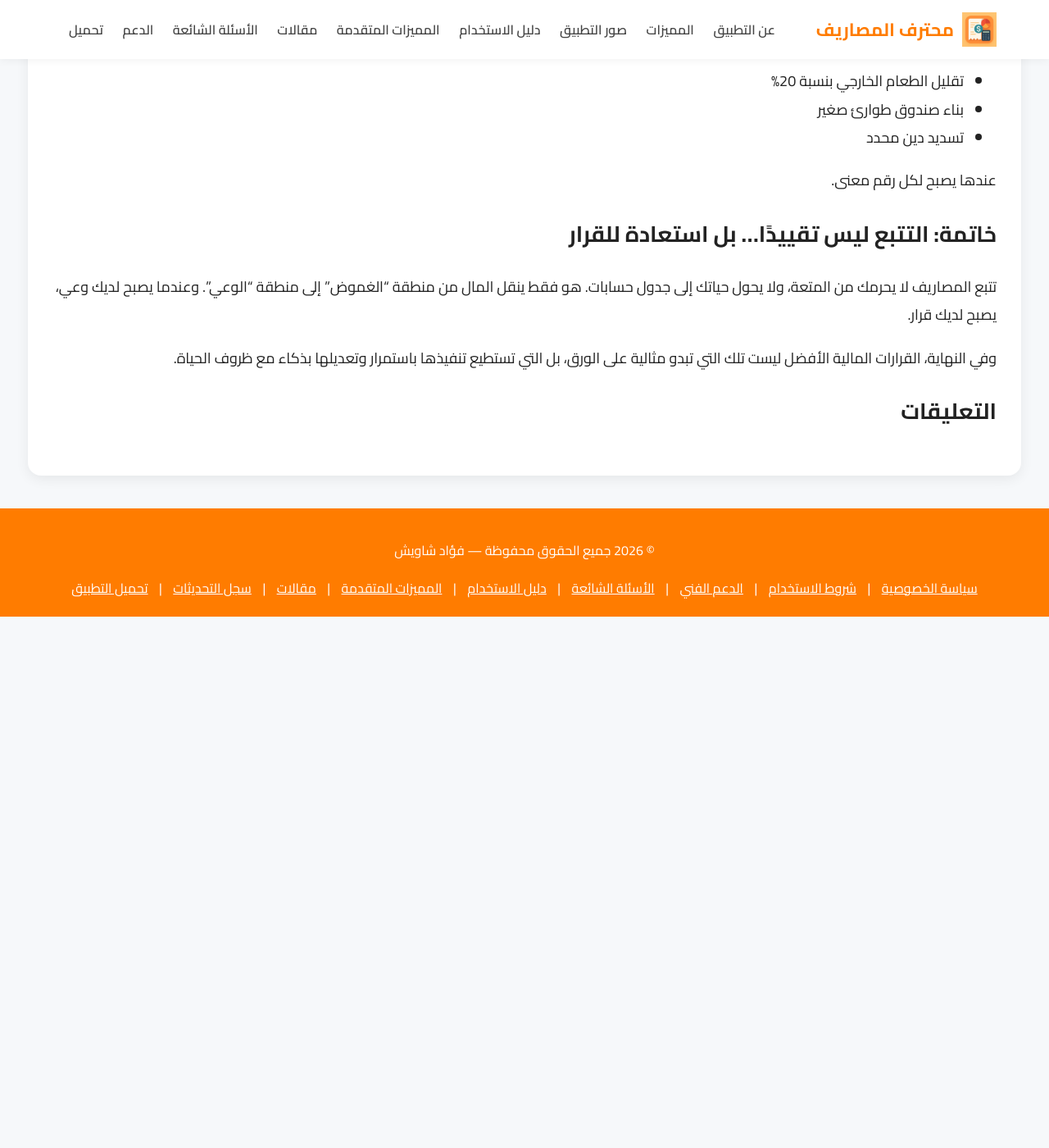
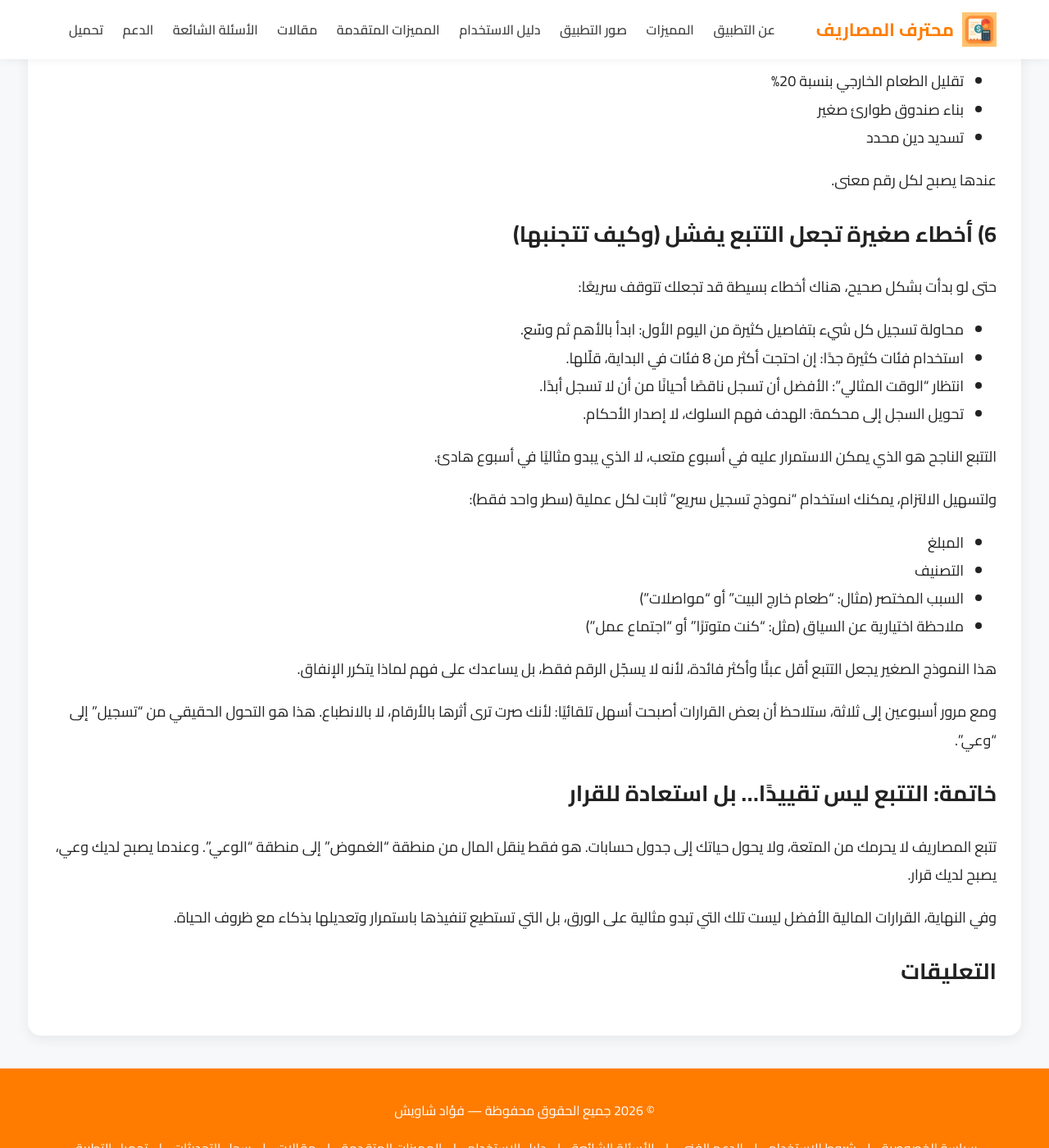
Before and after one commit to fouadshawish-png/fouadshawish-png.github.io, a Jekyll site: the page built from _posts/2026-02-05-benefits-of-tracking-expenses.md, in a window 1280 px wide and 1400 px high, scrolled down 3335 px. Shown: the whole window at 82% size. Built offline with Jekyll 4.4.1, drawn with Linux system fonts in a browser that asks for light colours; comment, search, counter and statistics services are not loaded; before the commit the page ends 4087 px from its top, so only the background shows below that; some of the changed text lies outside the part shown.

```diff
--- a/_posts/2026-02-05-benefits-of-tracking-expenses.md
+++ b/_posts/2026-02-05-benefits-of-tracking-expenses.md
@@ -116,6 +116,28 @@
 
 عندها يصبح لكل رقم معنى.
 
+## 6) أخطاء صغيرة تجعل التتبع يفشل (وكيف تتجنبها)
+
+حتى لو بدأت بشكل صحيح، هناك أخطاء بسيطة قد تجعلك تتوقف سريعًا:
+
+- محاولة تسجيل كل شيء بتفاصيل كثيرة من اليوم الأول: ابدأ بالأهم ثم وسّع.
+- استخدام فئات كثيرة جدًا: إن احتجت أكثر من 8 فئات في البداية، قلّلها.
+- انتظار “الوقت المثالي”: الأفضل أن تسجل ناقصًا أحيانًا من أن لا تسجل أبدًا.
+- تحويل السجل إلى محكمة: الهدف فهم السلوك، لا إصدار الأحكام.
+
+التتبع الناجح هو الذي يمكن الاستمرار عليه في أسبوع متعب، لا الذي يبدو مثاليًا في أسبوع هادئ.
+
+ولتسهيل الالتزام، يمكنك استخدام “نموذج تسجيل سريع” ثابت لكل عملية (سطر واحد فقط):
+
+- المبلغ
+- التصنيف
+- السبب المختصر (مثال: "طعام خارج البيت" أو "مواصلات")
+- ملاحظة اختيارية عن السياق (مثل: "كنت متوترًا" أو "اجتماع عمل")
+
+هذا النموذج الصغير يجعل التتبع أقل عبئًا وأكثر فائدة، لأنه لا يسجّل الرقم فقط، بل يساعدك على فهم لماذا يتكرر الإنفاق.
+
+ومع مرور أسبوعين إلى ثلاثة، ستلاحظ أن بعض القرارات أصبحت أسهل تلقائيًا: لأنك صرت ترى أثرها بالأرقام، لا بالانطباع. هذا هو التحول الحقيقي من “تسجيل” إلى “وعي”.
+
 ## خاتمة: التتبع ليس تقييدًا… بل استعادة للقرار
 
 تتبع المصاريف لا يحرمك من المتعة، ولا يحول حياتك إلى جدول حسابات. هو فقط ينقل المال من منطقة “الغموض” إلى منطقة “الوعي”. وعندما يصبح لديك وعي، يصبح لديك قرار.
```
Also changed, not shown: other parts of _posts/2026-02-05-benefits-of-tracking-expenses.md (+1 -1 lines), _posts/2026-02-01-why-expense-management-fails.md (+13 -1 lines), _posts/2026-02-09-common-monthly-budget-mistakes.md (+18 -3 lines).
